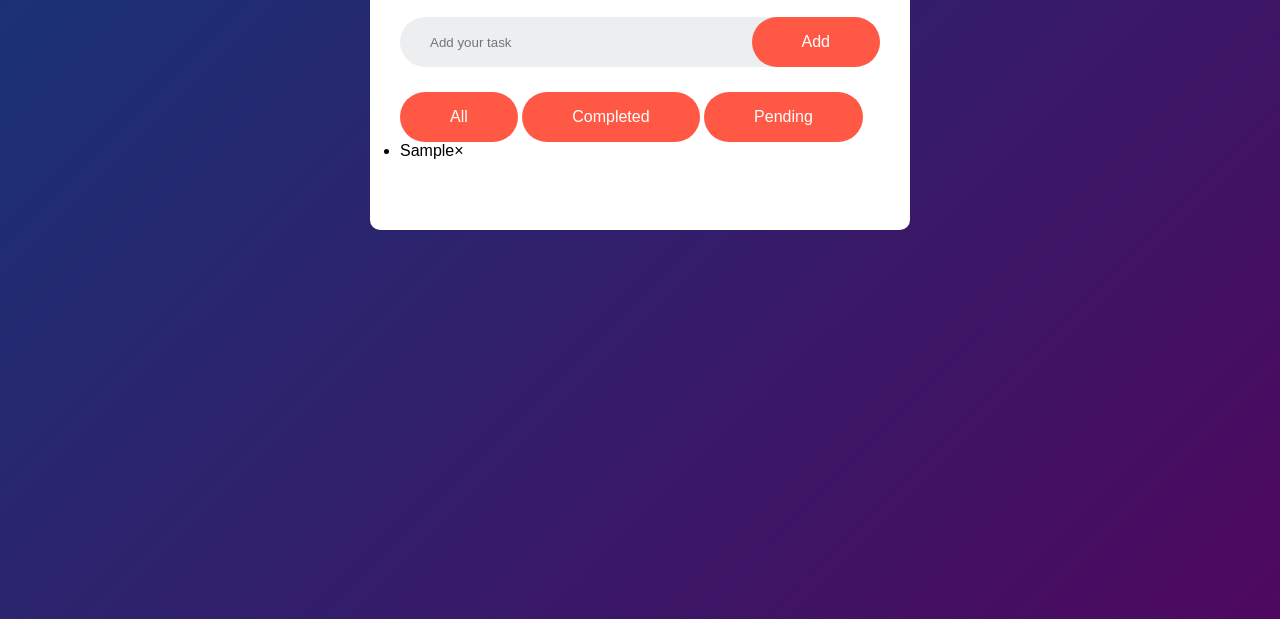
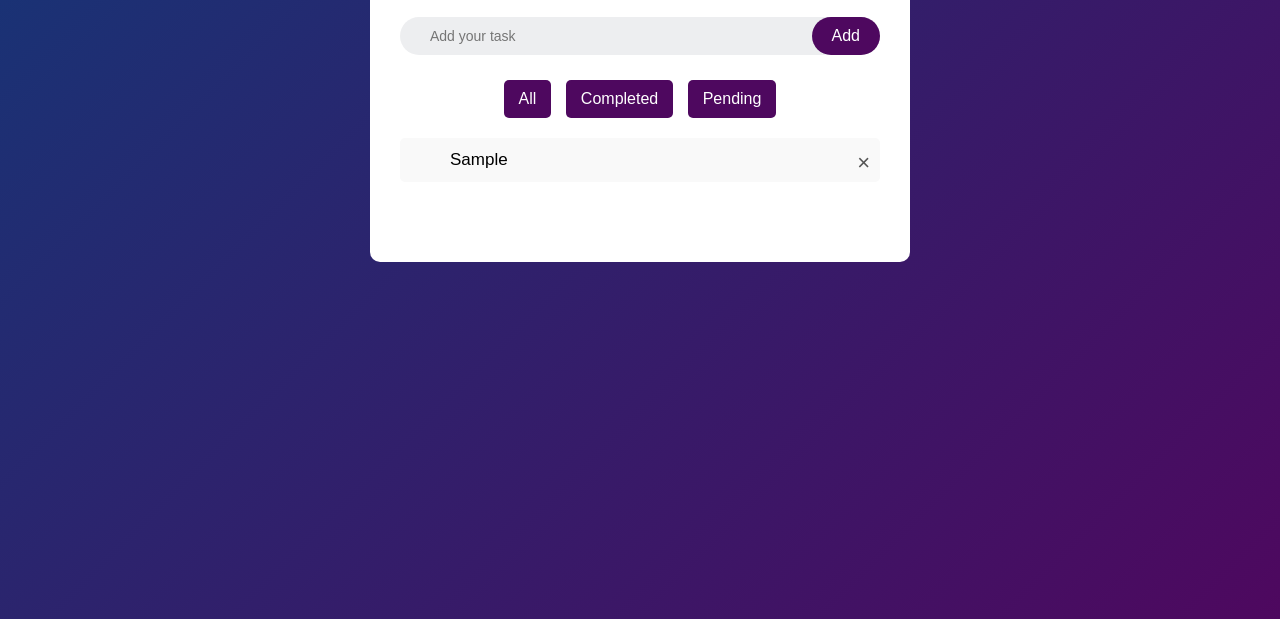
Before and after one commit to kavin1-dev/TASK-1, a plain HTML site: page index.html in a window 1280 px wide. Both pictures are taken after typing "Sample" into the empty fields and a click on the button "Add". Shown: the part 181-800 px from the top of the page. Drawn offline with Linux system fonts and the light colour scheme.

Commit message:
Update style.css

```diff
--- a/style.css
+++ b/style.css
@@ -1,15 +1,18 @@
-*{
+* {
    margin: 0;
    padding: 0;
    font-family: 'Poppins', sans-serif;
    box-sizing: border-box;
 }
- .container{
+
+.container {
    width: 100%;
    min-height: 100vh;
    background: linear-gradient(135deg, #153677, #4e085f);
    padding: 10px;
- .todo-app{
+}
+
+.todo-app {
    width: 100%;
    max-width: 540px;
    background: #fff;
@@ -17,17 +20,20 @@
    padding: 40px 30px 70px;
    border-radius: 10px;
 }
- .todo-app h2{
+
+.todo-app h2 {
    color: #002765;
    display: flex;
    align-items: center;
    margin-bottom: 20px;
 }
- .todo-app h2 img{
+
+.todo-app h2 img {
    width: 30px;
    margin-left: 10px;
 }
- .row{
+
+.row {
    display: flex;
    align-items: center;
    justify-content: space-between;
@@ -36,33 +42,63 @@
    padding-left: 20px;
    margin-bottom: 25px;
 }
- input{
+
+input {
    flex: 1;
    border: none;
    outline: none;
    background: transparent;
    padding: 10px;
-    font-weight: 14px;
+   font-size: 14px;
 }
- button{
+
+button {
    border: none;
    outline: none;
-    padding: 16px 50px;
-    background: #ff5945;
+   padding: 10px 20px;
+   background: #4e085f; /* Matching the filter button color */
    color: #fff;
    font-size: 16px;
    cursor: pointer;
-    border-radius: 40px;
+   border-radius: 30px;
 }
- u1 li{
+
+button:hover {
+   background: #153677; /* Matching hover effect */
+}
+
+.filter-buttons {
+   text-align: center;
+   margin-bottom: 20px;
+}
+
+.filter-buttons button {
+   margin: 0 5px;
+   padding: 10px 15px;
+   background: #4e085f;
+   color: white;
+   border: none;
+   border-radius: 5px;
+   cursor: pointer;
+}
+
+.filter-buttons button:hover {
+   background: #153677;
+}
+
+ul li {
    list-style: none;
    font-size: 17px;
    padding: 12px 8px 12px 50px;
    user-select: none;
    cursor: pointer;
    position: relative;
+   background: #f9f9f9;
+   margin-bottom: 10px;
+   border-radius: 5px;
 }
- u1 li::before{
+
+ul li::before {
    content: '';
    position: absolute;
    height: 28px;
@@ -74,25 +110,26 @@
    top: 12px;
    left: 8px;
 }
- u1 li.checked{
+
+ul li.checked {
    color: #555;
    text-decoration: line-through;
+   background: #e0e0e0;
 }
- u1 li.checked::before{
+
+ul li.checked::before {
    background-image: url(images/checked.png);
 }
- u1 li span{
+
+ul li span {
    position: absolute;
-   right: 0;
-   top: 5px;
-   width: 40px;
-   height: 40px;
+   right: 10px;
+   top: 12px;
    font-size: 22px;
    color: #555;
-   line-height: 40px;
-   text-align: center;
-   border-radius: 50%;
+   cursor: pointer;
 }
- u1 li span:hover{
-   background: #edeef0;
+
+ul li span:hover {
+   color: red;
 }
```
Lines whose indentation alone changed are shown as unchanged.
